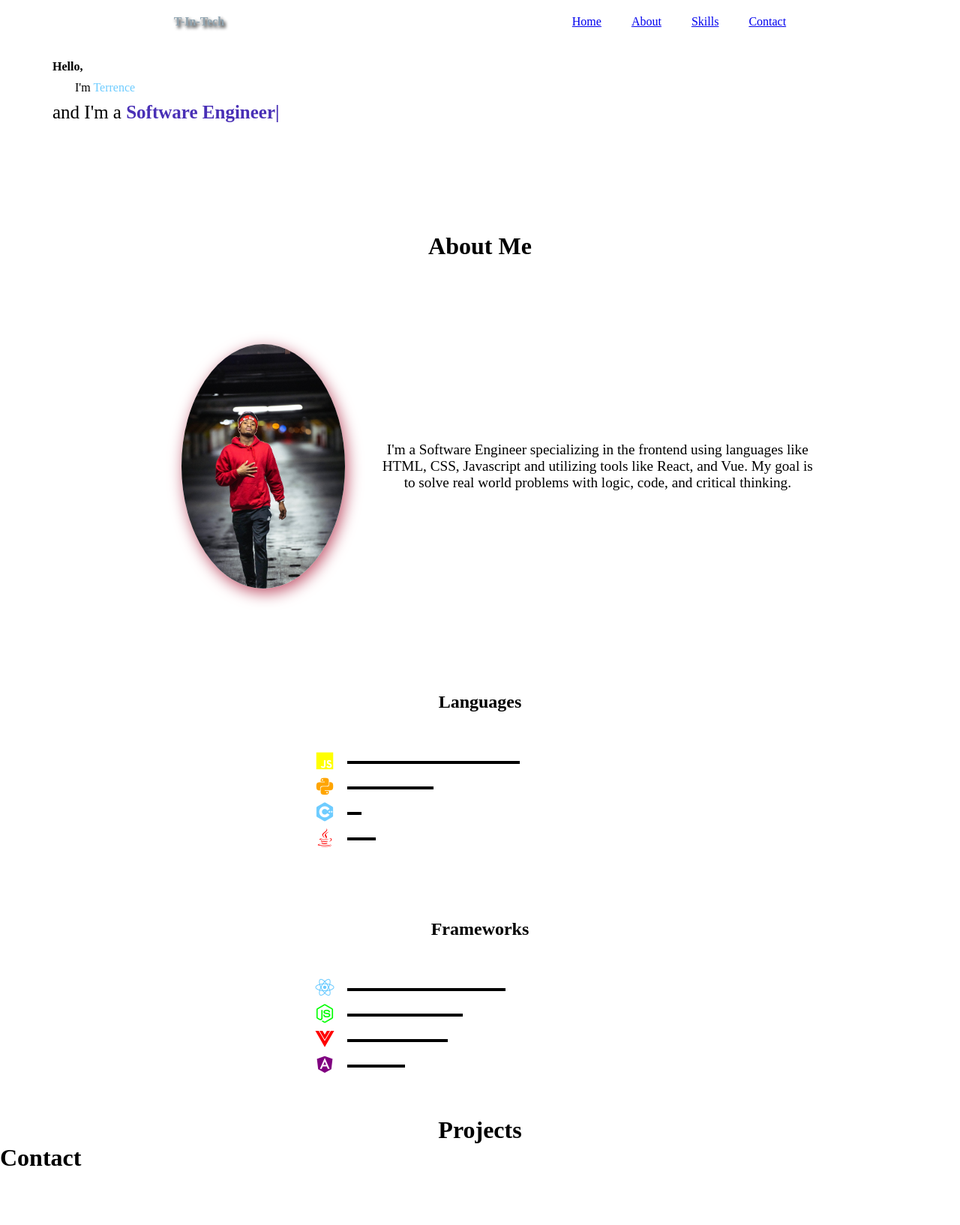
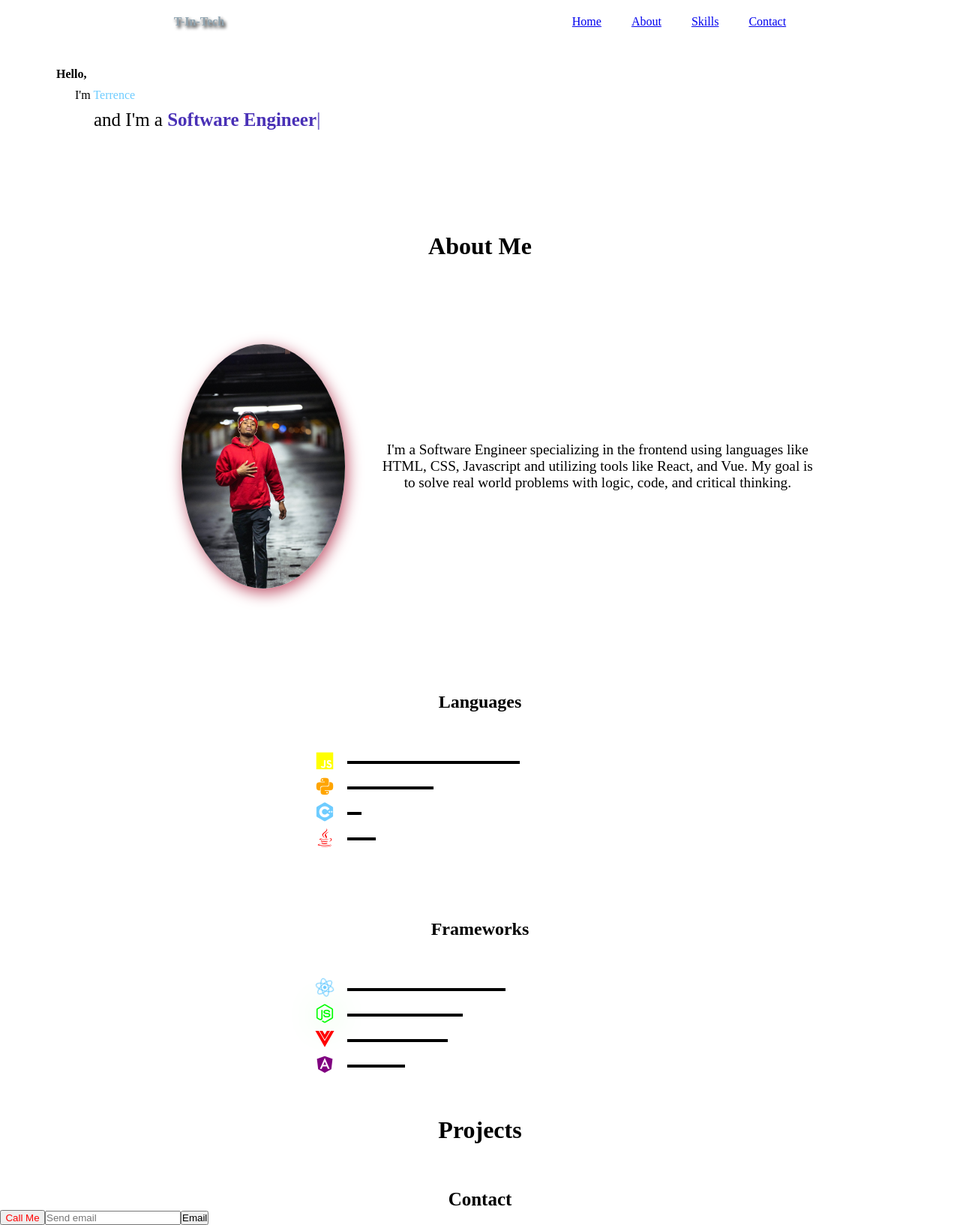
Before and after one commit to T-In-Tech-GH/Webfolio, a React (Vite) app: page / in a window 1280 px wide. Shown: the whole page at 75% size. Before the commit the page ends 1563 px from the top, so only its background shows below. Built offline with nearby package versions, Linux system fonts and the light colour scheme.

Commit message:
Added animations and new contact css file

```diff
--- a/components/Contact.jsx
+++ b/components/Contact.jsx
@@ -1,4 +1,6 @@
 import react from "react";
+import "../styles/Contact.css";
+
 
 
 
@@ -9,7 +11,13 @@ const Contact = () => {
 return (
     <>
     <h1 className="contactName">Contact</h1>
-
+    <a href="tel:18645908123">
+        <button className="callButton">Call Me</button>
+        </a>
+        <input type="text" placeholder="Send email" />
+    <a href="mailto: Terrencew867@gmail.com">
+        <button className="emailBtn">Email</button>
+        </a>
 
     </>
 )
--- a/components/Hero.jsx
+++ b/components/Hero.jsx
@@ -12,7 +12,7 @@ return (
     <div className="container1">
     <h4 className="greeting">Hello,</h4>
     <p className="introduction">I'm <span className="mySpan">Terrence</span></p>
-    <p className="role">and I'm a <span className="role2">{roles}<span>|</span></span></p>
+    <p className="role">and I'm a <span className="role2">{roles}<span className="blinker">|</span></span></p>
     </div>
     </div>
     </>
--- /dev/null
+++ b/styles/Contact.css
@@ -0,0 +1,17 @@
+.contactName {
+text-align: center;
+margin-top: 60px;
+font-size: 25px;
+}
+
+.callButton {
+    color: red;
+    text-align: center;
+    min-width: 60px;
+    min-height: 20px;
+}
+
+fieldset {
+    width: 200px;
+    height: 100px;
+}
--- a/styles/Hero.css
+++ b/styles/Hero.css
@@ -13,8 +13,8 @@
 }
 
 .greeting {
-    margin-left: 70px;
-    margin-top: 20px;
+    margin-left: 75px;
+    margin-top: 30px;
     animation: slideRight 1.5s ease forwards;
 }
 
@@ -29,7 +29,7 @@
 }
 
 .role {
-    margin-left: 70px;
+    margin-left: 125px;
     margin-top: 10px;
     font-size: 25px;
     animation: slideRight 2s ease forwards;
@@ -38,6 +38,10 @@
 .role2 {
     font-weight: bold;
     animation: glowingText 10s linear infinite;
+}
+
+.blinker {
+    animation: blinking 1s infinite;
 }
 
 @keyframes glowingText {
@@ -80,3 +84,13 @@
         box-shadow: 3px 6px 20px #f2ff00ff;
     }
 }
+
+@keyframes blinking {
+    0% {
+        opacity: 1;
+    } 50% {
+        opacity: 0;
+    } 100% {
+        opactiy: 1;
+    }
+}
--- a/styles/Skills.css
+++ b/styles/Skills.css
@@ -68,10 +68,13 @@
 
 .bxl-react {
     color: #6eccff;
+    height: 28px;
+    animation: rotate 15s linear infinite
 }
 
 .bxl-nodejs {
-    color: #00ff00
+    color: #00ff00;
+    animation: glow 10s linear infinite;
 }
 
 .bxl-vuejs {
@@ -89,3 +92,17 @@
         background-color: black;
     }
 }
+
+@keyframes rotate {
+ 0% {
+    transform: rotate(0deg);
+   } 100% {
+    transform: rotate(360deg);
+   }
+}
+
+@keyframes glow {
+    0% {
+        text-shadow: 5px 5px 100px #00ff00;
+    }
+}
```
